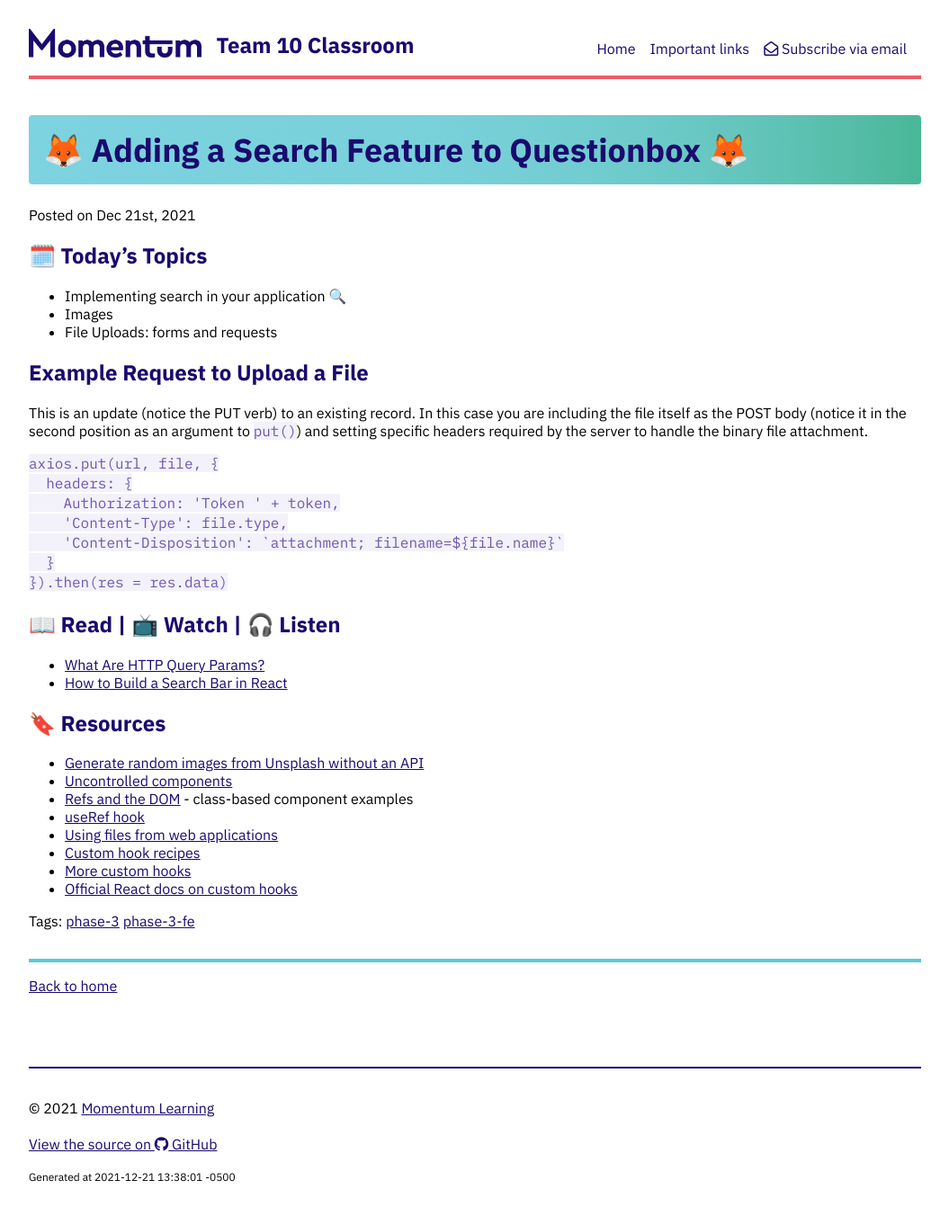
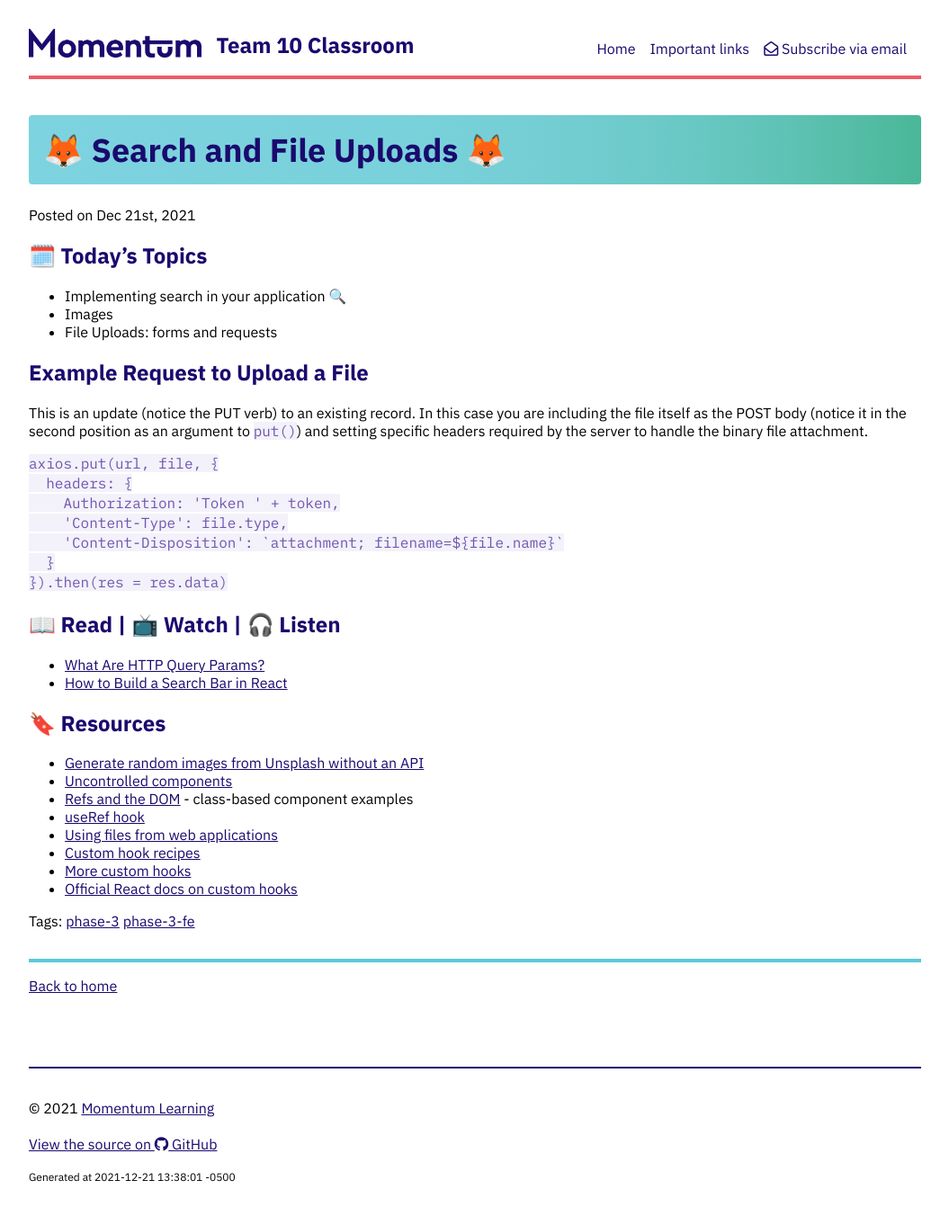
Before and after one commit to Momentum-Team-10/momentum-team-10.github.io, a Jekyll site: the page built from _posts/2021-12-21-fe-search.md, in a window 1280 px wide. Shown: the whole page at 90% size, without its empty margins (112-1167 px from the left). Built offline with Jekyll 4.4.1, drawn with Linux system fonts in a browser that asks for light colours; nearby versions of some CDN libraries.

Commit message:
Update post title

```diff
--- a/_posts/2021-12-21-fe-search.md
+++ b/_posts/2021-12-21-fe-search.md
@@ -1,6 +1,6 @@
 ---
 layout: post
-title: 🦊 Adding a Search Feature to Questionbox 🦊
+title: 🦊 Search and File Uploads 🦊
 tags: phase-3 phase-3-fe
 ---
 
```
